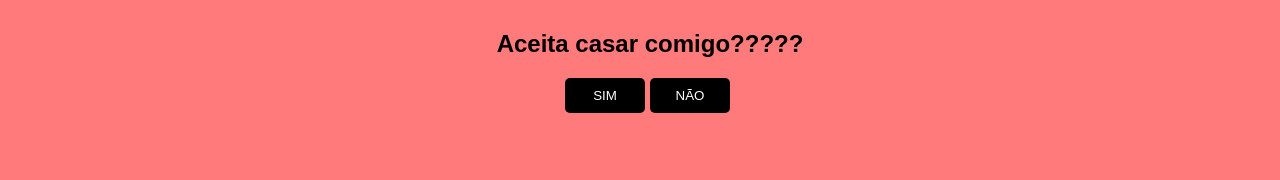
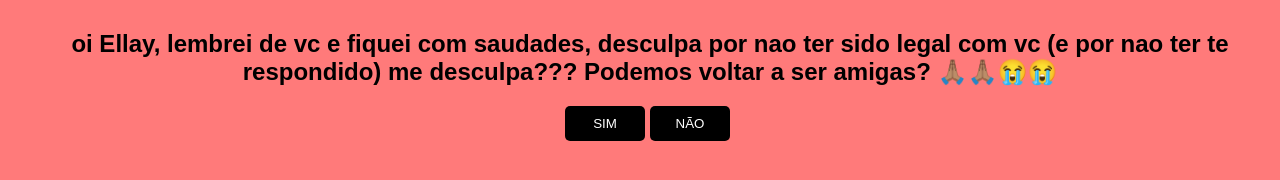
Before and after one commit to annalaura2/desculpas, a plain HTML site: page index.html in a window 1280 px wide. Drawn offline with Linux system fonts and the light colour scheme.

Commit message:
Atualizar o index.html

```diff
--- a/index.html
+++ b/index.html
@@ -8,12 +8,12 @@ Tutorial: https://www.youtube.com/watch?v=zxxB9SFh9p4
     <meta charset="UTF-8">
     <meta http-equiv="X-UA-Compatible" content="IE=edge">
     <meta name="viewport" content="width=device-width, initial-scale=1.0">
-    <title>PEDIDO DE CASAMENTO!!!!!!</title>
+    <title>pedido de desculpas</title>
 </head>
 
 <body>
     <div id="conteudo">
-        <h2> Aceita casar comigo?????</h2>
+        <h2> oi Ellay, lembrei de vc e fiquei com saudades, desculpa por nao ter sido legal com vc (e por nao ter te respondido) me desculpa??? Podemos voltar a ser amigas? 🙏🏽🙏🏽😭😭</h2>
         <div style="margin: auto;width: 170px;">
             <button style="position: fixed;display: block;" class="btn" onclick="sim()">SIM</button>
             <button class="btn" onclick="desvia(this)" onmouseover="desvia(this)" style="position: absolute;">NÃO</button>
```
